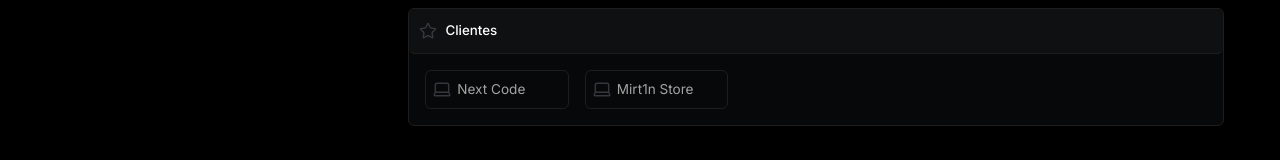
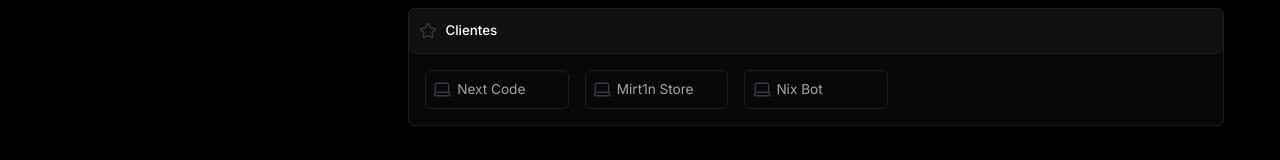
Before and after one commit to govdani/danielfernandes, a plain HTML site: page index.html in a window 1280 px wide. Shown: the part 714-874 px from the top of the page. Drawn offline with Linux system fonts and the light colour scheme.

Commit message:
Update index.html

```diff
--- a/index.html
+++ b/index.html
@@ -133,6 +133,11 @@
                             Mirt1n Store
                         </a>
 
+                        <a href="https://discord.gg/nixbot" target="_blank" rel="preview">
+                            <img src="assets/imagens/clientes.svg" alt="Nix Bot">
+                            Nix Bot
+                        </a>
+
                     </div>
                 </div>
             </div>
```
